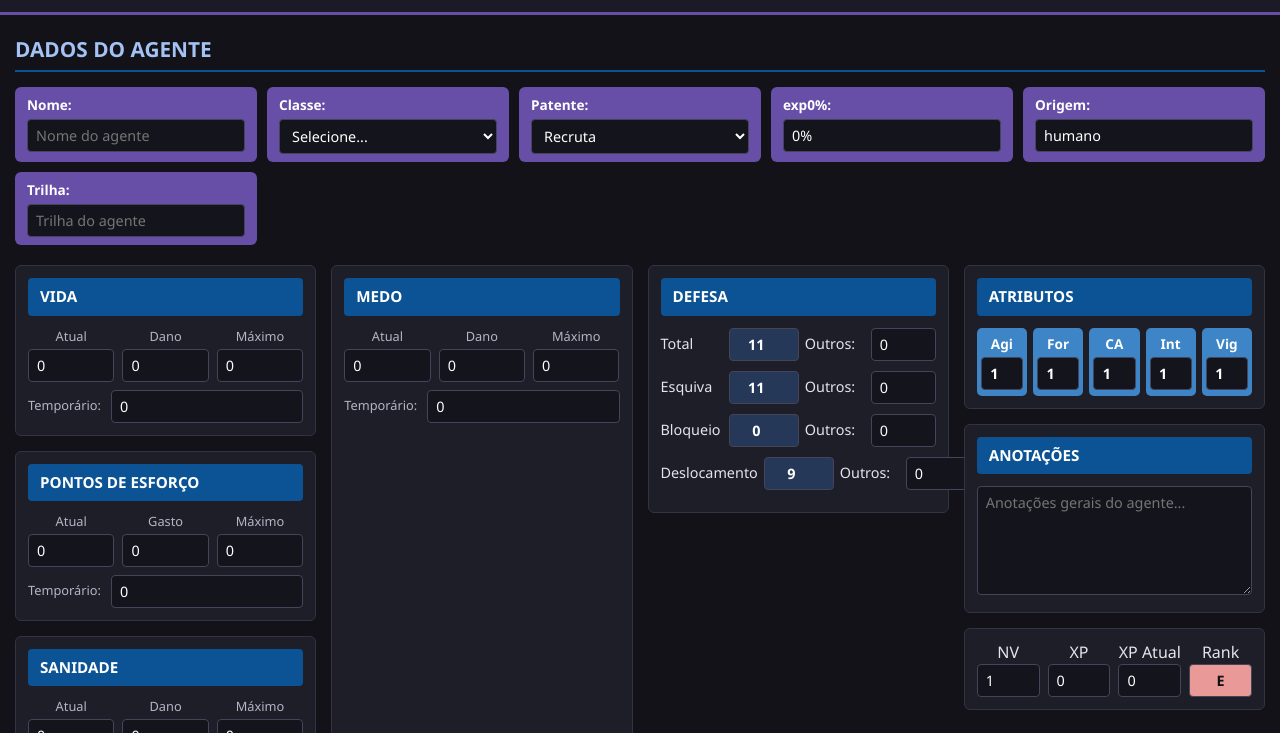
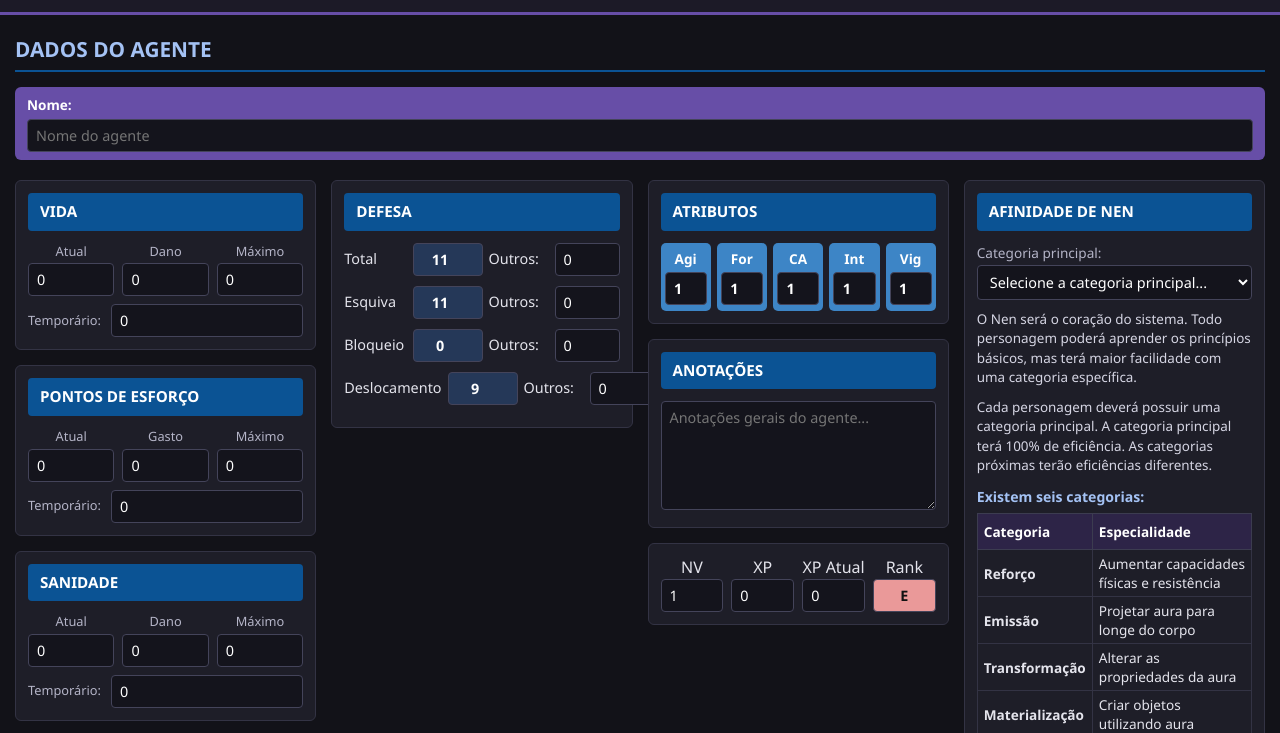
Before and after one commit to Trizote/RPG-, a plain HTML site: page index.html in a window 1280 px wide. Shown: the part 54-787 px from the top of the page. Drawn offline with Linux system fonts and the light colour scheme.

Commit message:
update index.html

```diff
--- a/index.html
+++ b/index.html
@@ -32,43 +32,12 @@
           <label for="nome">Nome:</label>
           <input type="text" id="nome" placeholder="Nome do agente">
         </div>
-        <div class="campo-box roxo">
-          <label for="classe">Classe:</label>
-          <select id="classe">
-            <option value="">Selecione...</option>
-            <option value="Atacante">Atacante</option>
-            <option value="Conjurador">Conjurador</option>
-            <option value="Perito">Perito</option>
-          </select>
-        </div>
-        <div class="campo-box roxo">
-          <label for="patente">Patente:</label>
-          <select id="patente">
-            <option value="Recruta" selected>Recruta</option>
-            <option value="Operador">Operador</option>
-            <option value="Agente Especial">Agente Especial</option>
-            <option value="Oficial de Operações">Oficial de Operações</option>
-            <option value="Agente de Elite">Agente de Elite</option>
-          </select>
-        </div>
-        <div class="campo-box roxo">
-          <label for="exp">exp0%:</label>
-          <input type="text" id="exp" value="0%">
-        </div>
-        <div class="campo-box roxo">
-          <label for="origem">Origem:</label>
-          <input type="text" id="origem" value="humano">
-        </div>
-        <div class="campo-box roxo">
-          <label for="trilha">Trilha:</label>
-          <input type="text" id="trilha" placeholder="Trilha do agente">
-        </div>
       </div>
 
       <!-- Status, Defesa, Atributos e Afinidade de Nen -->
       <div class="grid-principal">
 
-        <!-- Coluna 1: Vida, Pontos de Esforço e Sanidade -->
+        <!-- Coluna 1: Vida, Pontos de Esforço, Sanidade e Medo -->
         <div class="coluna-status">
           <div class="card">
             <div class="card-header azul">Vida</div>
@@ -108,9 +77,8 @@
               <input type="number" value="0">
             </div>
           </div>
-        </div>
 
-                  <div class="card">
+          <div class="card">
             <div class="card-header azul">Medo</div>
             <div class="status-grid">
               <div><label>Atual</label><input type="number" value="0"></div>
@@ -122,7 +90,7 @@
               <input type="number" value="0">
             </div>
           </div>
-
+        </div>
 
         <!-- Coluna 2: Defesa, Esquiva, Bloqueio, Deslocamento -->
         <div class="coluna-defesa">
@@ -517,7 +485,7 @@
                 <tr>
                   <td><select><option>Destreinado</option><option>Treinado</option><option>Veterano</option><option>Expert</option></select></td>
                   <td class="pericia-nome">Vontade</td>
-                  <td class="attr-tag">aura</td>
+                  <td class="attr-tag">Aura</td>
                   <td><input type="number" value="0"></td>
                   <td><input type="number" value="0"></td>
                   <td><input type="number" value="0" class="total-cell"></td>
```
